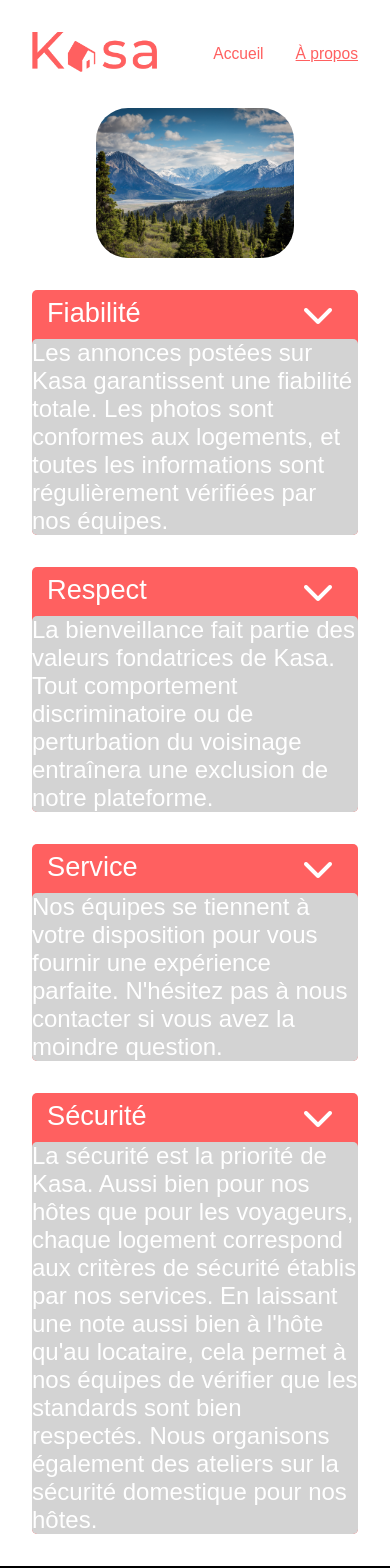
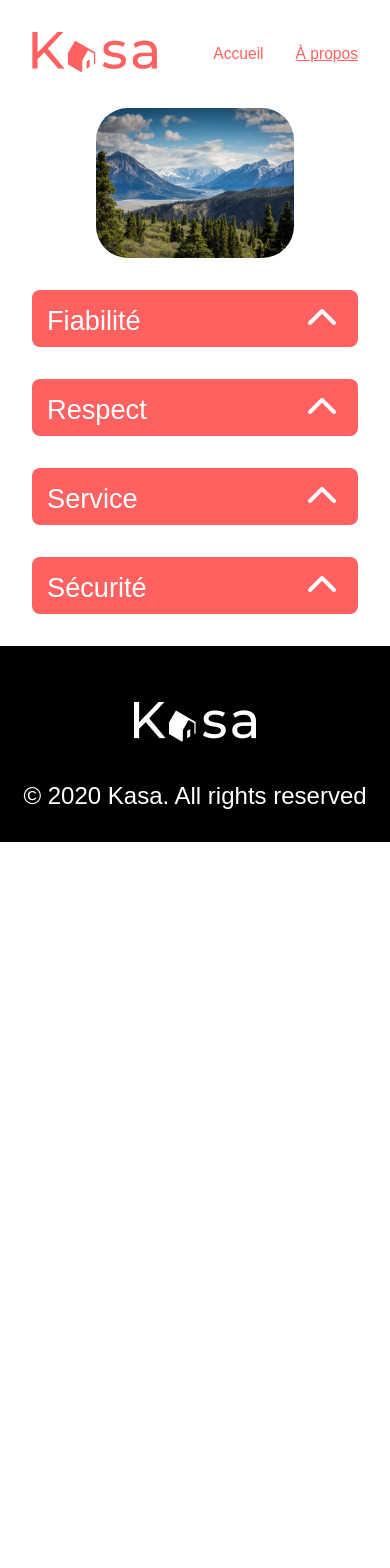
Before and after one commit to marc-ferbos/kasa, a React (Create React App) app: page /apropos in a window 390 px wide. Shown: the top 1568 px of the page. After the commit the page ends 844 px from the top, so only its background shows below. Built offline with nearby package versions, Linux system fonts and the light colour scheme.

Commit message:
Description animation + affichage logement

```diff
--- a/src/Components/Aproposinfo.js
+++ /dev/null
@@ -1,55 +0,0 @@
-import React from 'react';
-import "./Aproposinfo.scss";
-
-function Aproposinfo() {
-    return (
-        <>
-        <div className="appartementchilds">
-            <div className="appartement-details">
-                <div className="description1">
-                    <span>Fiabilité</span>
-                    <i className="fas fa-chevron-down"></i>
-                </div>
-                <p className="description-content">
-                    Les annonces postées sur Kasa garantissent une fiabilité totale. Les photos sont conformes aux logements, et toutes les informations sont régulièrement vérifiées par nos équipes.
-                </p>
-            </div>
-
-            <div className="appartement-details">
-                <div className="description1">
-                    <span>Respect</span>
-                    <i className="fas fa-chevron-down"></i>
-                </div>
-                <p className="description-content">
-                    La bienveillance fait partie des valeurs fondatrices de Kasa. Tout comportement discriminatoire ou de perturbation du voisinage entraînera une exclusion de notre plateforme.
-                </p>
-            </div>
-
-            <div className="appartement-details">
-                <div className="description1">
-                    <span>Service</span>
-                    <i className="fas fa-chevron-down"></i>
-                </div>
-                <p className="description-content">
-                    Nos équipes se tiennent à votre disposition pour vous fournir une expérience parfaite. N'hésitez pas à nous contacter si vous avez la moindre question.
-                </p>
-            </div>
-
-            <div className="appartement-details">
-                <div className="description1">
-                    <span>Sécurité</span>
-                    <i className="fas fa-chevron-down"></i>
-                </div>
-                <p className="description-content">
-                    La sécurité est la priorité de Kasa. Aussi bien pour nos hôtes que pour les voyageurs, chaque logement
-                    correspond aux critères de sécurité établis par nos services. En laissant une note aussi bien à l'hôte qu'au
-                    locataire, cela permet à nos équipes de vérifier que les standards sont bien respectés. Nous organisons
-                    également des ateliers sur la sécurité domestique pour nos hôtes.
-                </p>
-            </div>
-        </div>
-        </>
-    )
-}
-
-export default Aproposinfo
--- a/src/Components/Aproposinfo.scss
+++ /dev/null
@@ -1,46 +0,0 @@
-.appartementchilds {
-    width: 100%;
-}
-
-.appartement-details {
-    background-color: #FF6060;
-    border-radius: 5px;
-    margin: 0 13rem 2rem 13rem;
-    span {
-        font-size: 1.7rem;
-        padding-top: 5px;
-        color: white;;
-    }
-    p {
-        font-size: 1.5rem;
-        color: white;
-        border-radius: 5px;
-    }
-}
-
-.description1 {
-    color: white;
-    border-radius: 0.5rem;
-    display: flex;
-    justify-content: space-between;
-    align-items: center;
-    margin: 5px 0 -15px 15px;
-    i {
-        padding: 0.5rem 1.5rem 0rem 0rem;
-        font-size: 2rem;
-        color: white;
-        cursor: pointer;
-    }
-}
-
-.description-content {
-    background-color: lightgray;
-    color: white;
-}
-
-
-@media screen and (max-width: 768px) {
-    .appartement-details {
-        margin: 0 2rem 2rem 2rem;
-    }
-}
--- /dev/null
+++ b/src/Components/Collapse.js
@@ -0,0 +1,26 @@
+import React from 'react';
+import { useState } from 'react';
+import './Collapse.scss';
+
+function Collapse({title, description}) {
+
+    const [isContentVisible, setIsContentVisible] = useState(false);
+    const ContentON = () => {
+        setIsContentVisible(!isContentVisible);
+    }
+
+    return (
+        <div className="appartement-details">
+                <div className="description1">
+                    <span>{title}</span>
+                    <i className="fa-solid fa-chevron-up" onClick={ContentON}></i>
+                </div>
+                {isContentVisible && <p className="description-content">
+                    {description}
+                </p>}
+            </div>
+    )
+
+}
+
+export default Collapse;
--- /dev/null
+++ b/src/Components/Collapse.scss
@@ -0,0 +1,72 @@
+.appartementchilds {
+    width: 100%;
+}
+
+.appartement-details {
+    border-radius: 5px;
+    margin: 0 13rem 2rem 13rem;
+    span {
+        font-size: 1.7rem;
+        padding-top: 5px;
+        color: white;;
+    }
+    p {
+        font-size: 18px;
+        line-height: 25px;
+        color: #FF6060;
+        border-radius: 0 0 5px 5px;
+        margin-top: -3px;
+    }
+}
+
+.description1 {
+    color: white;
+    background-color: #FF6060;
+    border-radius: 0.5rem;
+    display: flex;
+    justify-content: space-between;
+    align-items: center;
+    overflow: hidden;
+    padding: 10px 20px 10px 15px;
+    i {
+        animation: Spin 0.5s ease-in-out;
+        font-size: 2rem;
+        color: white;
+        cursor: pointer;
+    }
+}
+
+.description-content {
+    position: relative;
+    z-index: -1;
+    background-color: #F6F6F6;
+    color: #FF6060;
+    padding: 10px 20px 10px 15px;
+    animation: SlideContent 0.5s ease-in-out;
+}
+
+@keyframes Spin {
+    0% {
+        transform: rotate(0deg);
+    }
+    100% {
+        transform: rotate(180deg);
+    }
+}
+
+@keyframes SlideContent {
+    0% {
+        margin-top: -40px;
+    }
+    100% {
+        margin-top: -3px;
+    }
+
+}
+
+
+@media screen and (max-width: 768px) {
+    .appartement-details {
+        margin: 0 2rem 2rem 2rem;
+    }
+}
--- a/src/pages/Info/Apartmentpage.js
+++ b/src/pages/Info/Apartmentpage.js
@@ -1,15 +1,24 @@
 import React from 'react';
 import './Apartmentpage.scss';
-import { Link } from 'react-router-dom';
+import { useParams } from 'react-router-dom';
 import Navbar from '../../Components/Navbar';
 import Footer from '../../Components/Footer';
+import Data from '../../Data/logement.json';
 
-function Apartmentpage({ id, title, cover, location, tags, description, host, rating}) {
+function Apartmentpage() {
+    const id = useParams().id; /* Récupère l'id de l'appartement dans l'URL */
+    let appartement = {};
+    Data.forEach((logement) => { /* Pour chaque élément de Data */
+        if (logement.id === id) { /* Si l'id de l'appartement correspond à l'id dans l'URL */
+            appartement = logement; /* On récupère l'appartement */
+        }
+    });
+
+    let { title, cover, location, tags, description, host, rating } = appartement;
+
     return (
         <>
         <Navbar></Navbar>
-
-        <Link to={`/logement/${id}`} className="Appartement-lin">
             <div className="Appartement">
             <img src={cover} alt={title} />
                 <div className="Appartement-info">
@@ -20,7 +29,7 @@ function Apartmentpage({ id, title, cover, location, tags, description, host, ra
                     <div className="Appartement-tags">
                     {Array.isArray(tags) && tags.length > 0 ? ( /* Vérifie si tags est un tableau et s'il contient au moins un élément */
                         tags.map((tag, index) => ( /* Pour chaque élément du tableau, on affiche un span avec le tag */
-                            <span key={index}>{tag}</span>
+                            <span key={index}>{tag}</span> /* key={index} permet d'identifier chaque élément du tableau */
                             ))
                             ) : (
                                 <span>No tags available</span> /* Si tags n'est pas un tableau ou s'il est vide, on affiche un message */
@@ -36,15 +45,13 @@ function Apartmentpage({ id, title, cover, location, tags, description, host, ra
                             {Array(rating) /* Crée un tableau de rating éléments */
                                 .fill() /* Remplit le tableau avec des valeurs vides */
                                 .map((_, i) => ( /* Pour chaque élément du tableau, on affiche une étoile */
-                                    <i key={i} className="fas fa-star"></i>
+                                    <i key={i} className="fas fa-star"></i> /* key={i} permet d'identifier chaque élément du tableau */
                                 ))}
                         </span>
                         <span className="Appartement-rating-reviews"> {host?.reviews} avis</span>
                     </div>
                 </div>
-                <img src={cover} alt={title} />
             </div>
-        </Link>
         <Footer></Footer>
         </>
     );
--- a/src/pages/Info/Info.js
+++ b/src/pages/Info/Info.js
@@ -4,7 +4,7 @@ import './Info.scss';
 import Navbar from '../../Components/Navbar';
 import Footer from '../../Components/Footer';
 import Banner from '../../Components/Banner';
-import Aproposinfo from '../../Components/Aproposinfo';
+import Collapse from '../../Components/Collapse';
 
 function Info() {
     return (
@@ -13,7 +13,21 @@ function Info() {
       <Banner
       title=""
       classBanner="Info"></Banner>
-      <Aproposinfo></Aproposinfo>
+      <Collapse
+      title="Fiabilité"
+      description="Les annonces postées sur Kasa garantissent une fiabilité totale. Les photos sont conformes aux logements, et toutes les informations sont régulièrement vérifiées par nos équipes."></Collapse>
+      <Collapse
+      title="Respect"
+      description="La bienveillance fait partie des valeurs fondatrices de Kasa. Tout comportement discriminatoire ou de perturbation du voisinage entraînera une exclusion de notre plateforme."></Collapse>
+      <Collapse
+      title="Service"
+      description="Nos équipes se tiennent à votre disposition pour vous fournir une expérience parfaite. N'hésitez pas à nous contacter si vous avez la moindre question."></Collapse>
+      <Collapse
+      title="Sécurité"
+      description="La sécurité est la priorité de Kasa. Aussi bien pour nos hôtes que pour les voyageurs, chaque logement
+      correspond aux critères de sécurité établis par nos services. En laissant une note aussi bien à l'hôte qu'au
+      locataire, cela permet à nos équipes de vérifier que les standards sont bien respectés. Nous organisons
+      également des ateliers sur la sécurité domestique pour nos hôtes."></Collapse>
       <Footer></Footer>
       </>
     );
```
